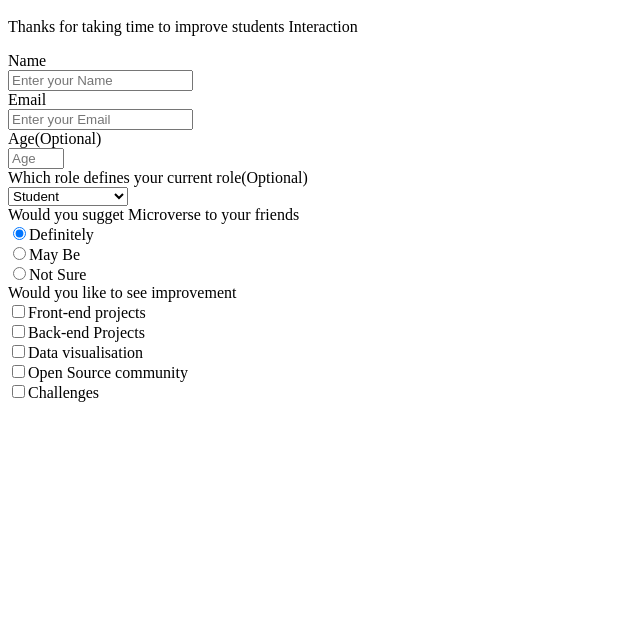
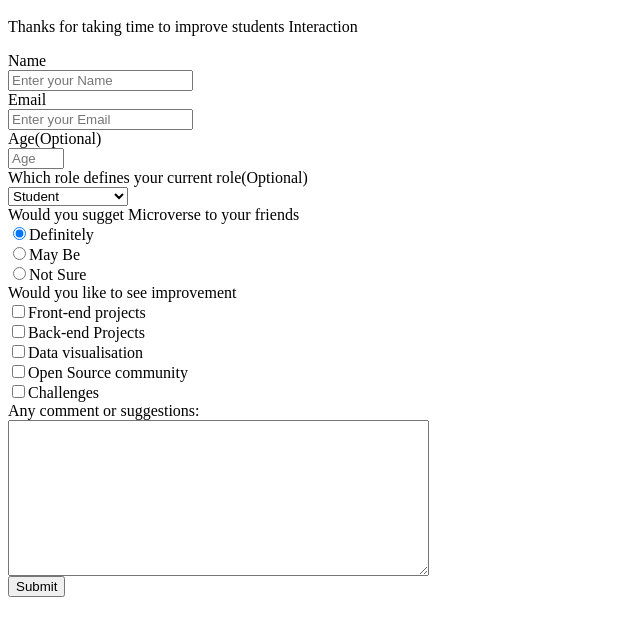
Before and after one commit to viveklaks/trialVivekWithOuail, a plain HTML site: page index.html in a window 1280 px wide. Shown: the part 91-726 px from the top of the page, without its empty margins (0-640 px from the left). Drawn offline with Linux system fonts and the light colour scheme.

Commit message:
reponse 15 & 16

```diff
--- a/index.html
+++ b/index.html
@@ -29,12 +29,19 @@
         <label><input name="Sugget_friends" value="Definitely" type="radio" class="radio_button" checked/>Definitely</label><br>
         <label><input name="Sugget_friends" value="May Be" type="radio" class="radio_button"/>May Be</label><br>
         <label><input name="Sugget_friends" value="Not Sure" type="radio" class="radio_button"/>Not Sure</label><br>
+
         <label id="improvementSuggetion-label" for="improvementSuggetion">Would you like to see improvement</label><br>
         <label><input name="improvementSuggetion" value="Front-end_projects" type="checkbox" class="checkbox" />Front-end projects</label><br>
         <label><input name="improvementSuggetion" value="Back-end_Projects" type="checkbox" class="checkbox"/>Back-end Projects</label><br>
         <label><input name="improvementSuggetion" value="Data_visualisation" type="checkbox" class="checkbox"/>Data visualisation</label><br>
         <label><input name="improvementSuggetion" value="Open_Source_Community" type="checkbox" class="checkbox"/>Open Source community</label><br>
         <label><input name="improvementSuggetion" value="Challenges" type="checkbox" class="checkbox"/>Challenges</label><br>
+
+
+        <label id="comment_section" for="comment">Any comment or suggestions:</label><br>
+        <textarea id="comment" name="comment" rows="10" cols="50" placeholder="Enter your comment here">
+        </textarea><br>
+        <button id="submit" type="submit">Submit</button>
     </form>
 
 
```
